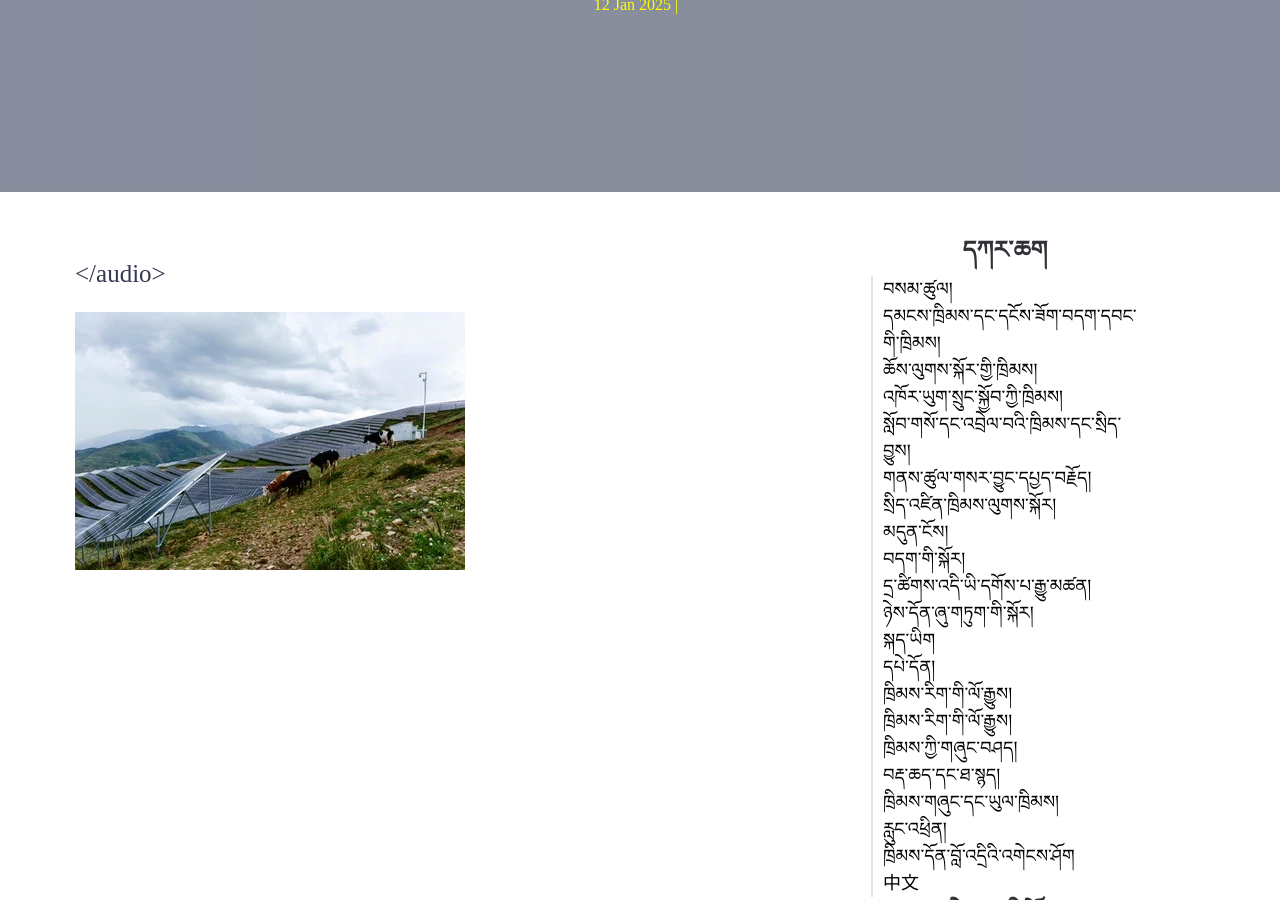
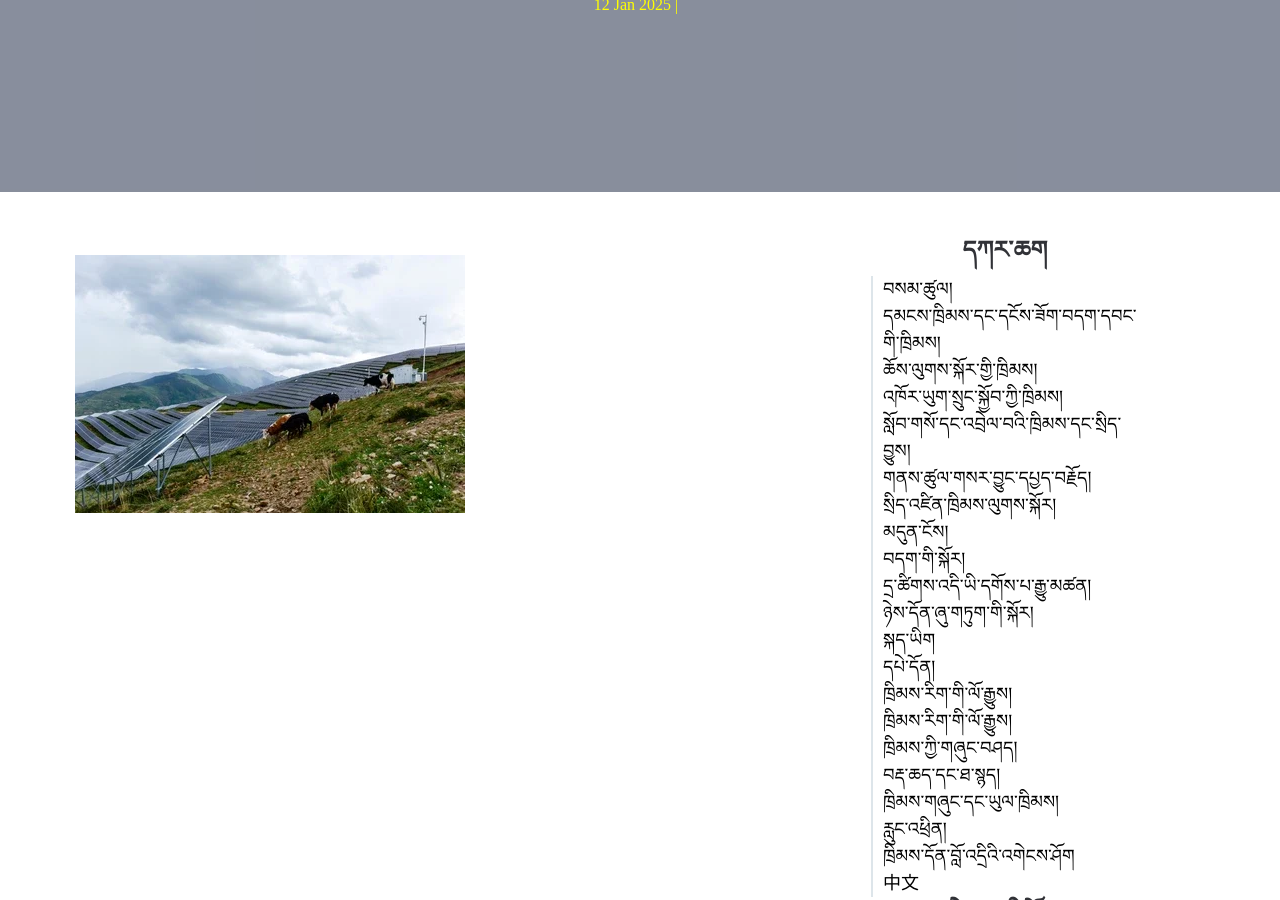
Before and after one commit to trim-leng/trim-leng.github.io, a Jekyll site: the page built from _posts/2025-01-12-effectsofsolarpanel.md, in a window 1280 px wide and 900 px high, scrolled down 320 px. Built offline with Jekyll 4.4.1, drawn with Linux system fonts in a browser that asks for light colours; some web fonts are replaced.

Commit message:
TinaCMS content update

```diff
--- a/_posts/2025-01-12-effectsofsolarpanel.md
+++ b/_posts/2025-01-12-effectsofsolarpanel.md
@@ -7,6 +7,7 @@ layout: post
 categories: འཁོར་ཡུག་སྲུང་སྐྱོབ་ཀྱི་ཁྲིམས།
 ---
 
+<audio>
 <source src="https://media-trimleng.s3.us-east-1.amazonaws.com/assets/audio/solar-panel.mp3" type="audio/mpeg">\</audio>
 
 ![](/assets/img/solar-panel-mountain.webp)
```
